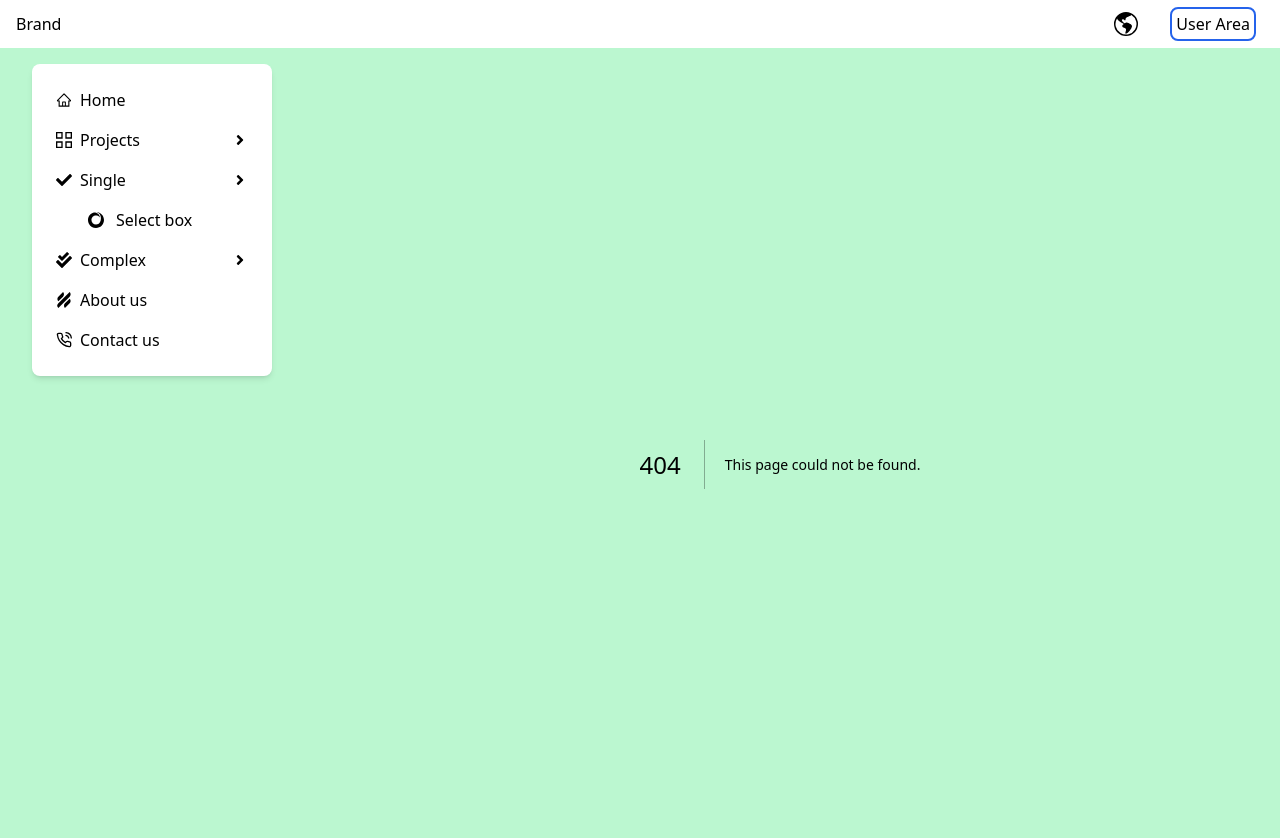
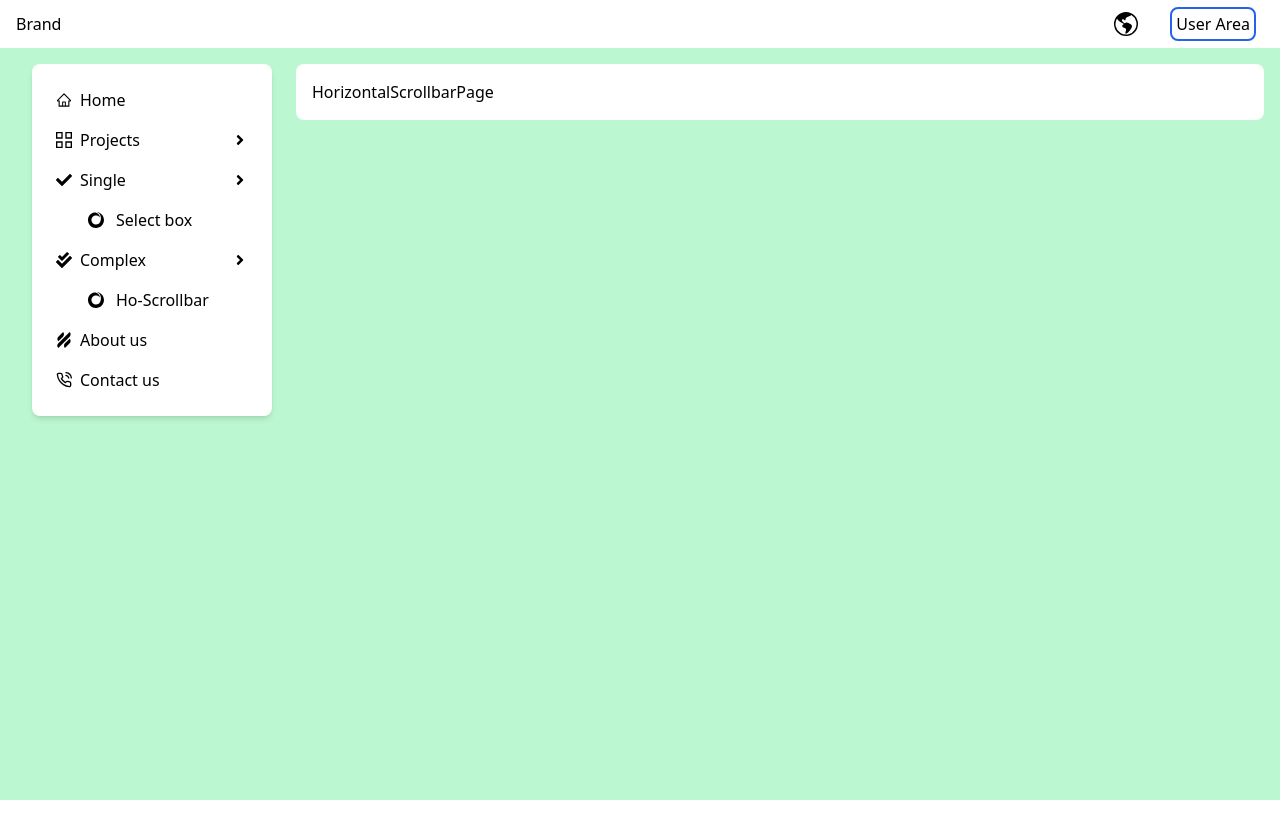
Before and after one commit to NhanVo-gmt/Admin-panel, a Next.js app: page /complex/horizontal-scrollbar in a window 1280 px wide. Before the commit this address had no page. Shown: the top 838 px of the page. After the commit the page ends 800 px from the top, so only its background shows below. Built offline with nearby package versions, Linux system fonts and the light colour scheme.

Commit message:
adding horizontal scrollbar

```diff
--- /dev/null
+++ b/app/complex/horizontal-scrollbar/page.jsx
@@ -0,0 +1,11 @@
+import React from 'react'
+
+const HorizontalScrollbarPage = () => {
+  return (
+    <div className='bg-white rounded-lg mx-4 p-4'>
+        <h1>HorizontalScrollbarPage</h1>
+    </div>
+  )
+}
+
+export default HorizontalScrollbarPage
--- a/components/layout/layout-sections/MainSidebar.jsx
+++ b/components/layout/layout-sections/MainSidebar.jsx
@@ -55,10 +55,20 @@ const MainSidebar = () => {
               </li>
             </ul>
           </li>
-          <li className="flex justify-start items-center hover:bg-blue-200 hover:text-blue-800 rounded-lg p-2">
-            <FaCheckDouble className="mr-2" />
-            <h3 className="flex-1">Complex</h3>
-            <FaAngleRight />
+          <li className="flex flex-col justify-start items-start hover:bg-blue-200 hover:text-blue-800 rounded-lg p-2">
+            <div className="flex flex-row items-center w-full">
+              <FaCheckDouble className="mr-2" />
+              <h3 className="flex-1">Complex</h3>
+              <FaAngleRight className=""/>
+            </div>
+            <ul className="ml-8 mt-4">
+              <li className="flex justify-center items-center gap-3">
+                <SiSinglestore />
+                <Link href="/complex/horizontal-scrollbar" onClick={closeSideBarHandler}>
+                  Ho-Scrollbar
+                </Link>
+              </li>
+            </ul>
           </li>
           <li className="flex justify-start items-center hover:bg-blue-200 hover:text-blue-800 rounded-lg p-2">
             <SiHelpscout className="mr-2" />
```
